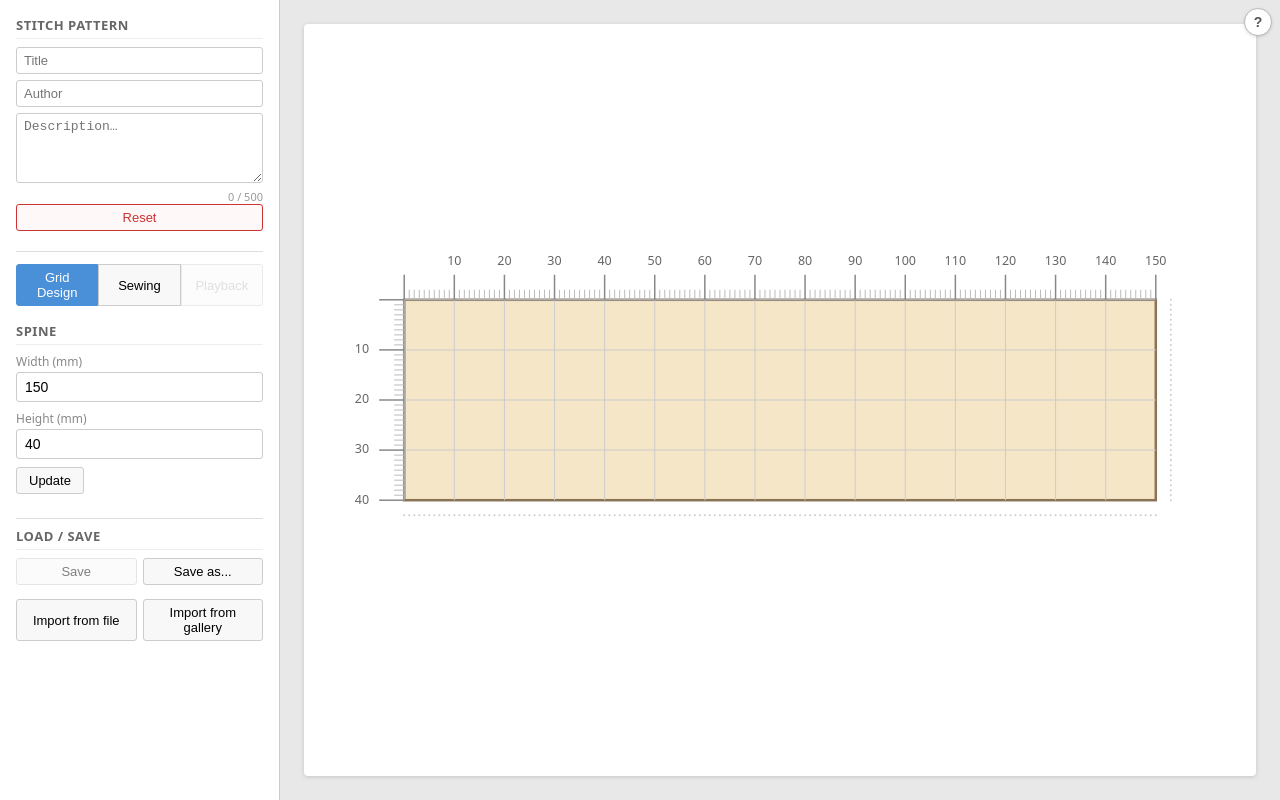
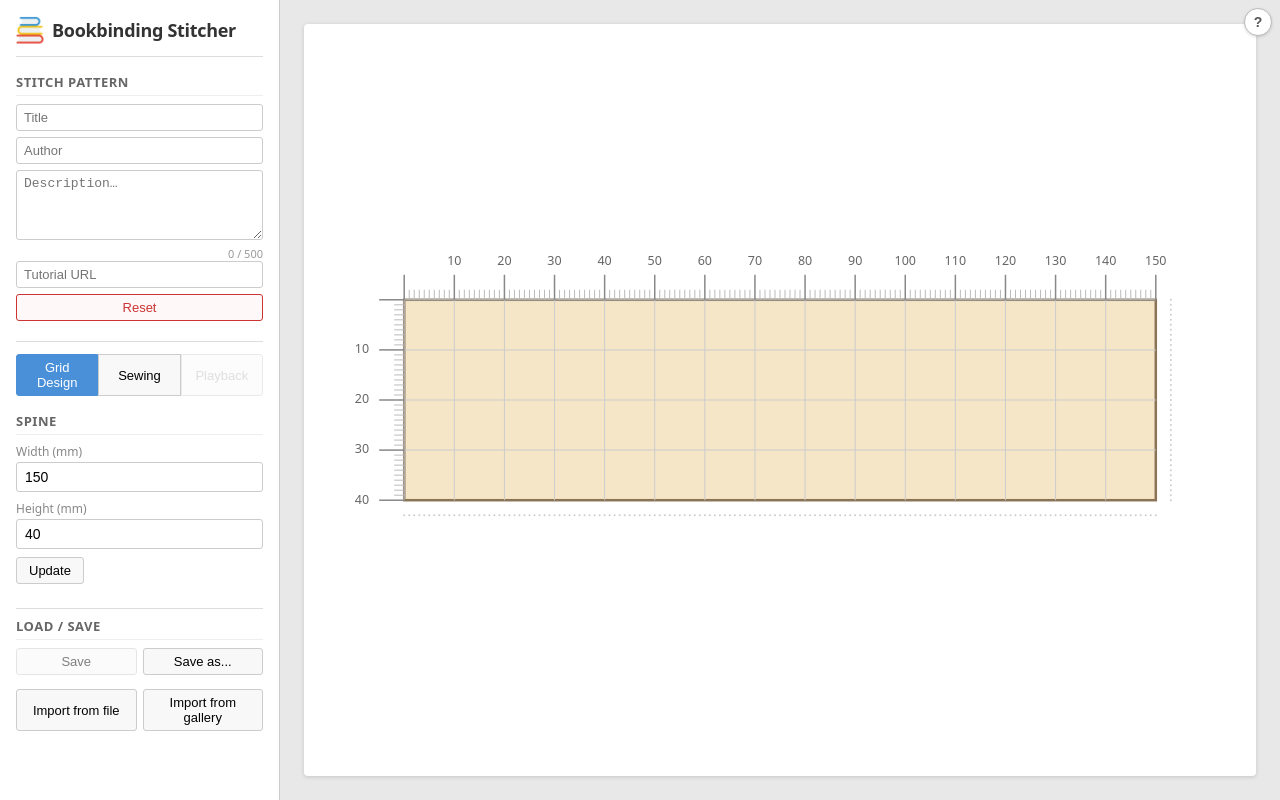
Before and after one commit to BastiTee/bookbinding-stitcher, a website built with Vite: page index.html in a window 1280 px wide. Built offline with nearby package versions, Linux system fonts and the light colour scheme.

Commit message:
Add title to app

```diff
--- a/examples/03-long-cross-stitch.json
+++ b/examples/03-long-cross-stitch.json
@@ -57,7 +57,7 @@
   },
   "metadata": {
     "title": "Long Cross Stitch",
-    "author": "Alison Russel",
+    "author": "Alison Russel Art",
     "tutorial": "https://www.youtube.com/watch?v=NYfOI7wBcvc",
     "description": "A nice looking criss-cross stitch for any number of signatures. For more signatures, you simply need to extend the pattern with more crosses."
   },
--- a/index.html
+++ b/index.html
@@ -4,6 +4,7 @@
     <meta charset="UTF-8" />
     <meta name="viewport" content="width=device-width, initial-scale=1.0" />
     <title>Bookbinding Stitcher</title>
+    <link rel="icon" href="%BASE_URL%favicon.png" type="image/png" />
   </head>
   <body>
     <div id="app"></div>
--- a/src/style.css
+++ b/src/style.css
@@ -30,6 +30,28 @@ body {
   border-right: 1px solid #ccc;
   padding: 16px;
   overflow-y: auto;
+}
+
+.app-header {
+  display: flex;
+  align-items: center;
+  gap: 8px;
+  margin-bottom: 16px;
+  padding-bottom: 12px;
+  border-bottom: 1px solid #ddd;
+}
+
+.app-header-icon {
+  width: 28px;
+  height: 28px;
+  flex-shrink: 0;
+}
+
+.app-header-title {
+  font-size: 18px;
+  font-weight: 700;
+  color: #333;
+  letter-spacing: -0.3px;
 }
 
 /* SVG Panel */
@@ -446,6 +468,21 @@ button.active {
   margin-top: 2px;
 }
 
+.metadata-tutorial-link {
+  display: block;
+  font-size: 12px;
+  color: #4a90d9;
+  margin-top: 2px;
+  margin-bottom: 6px;
+  text-overflow: ellipsis;
+  overflow: hidden;
+  white-space: nowrap;
+}
+
+.metadata-tutorial-link:hover {
+  text-decoration: underline;
+}
+
 /* Playback panel */
 .playback-panel {
   /* no extra margin needed; mode panels share the sidebar flow */
--- a/src/ui.ts
+++ b/src/ui.ts
@@ -43,6 +43,21 @@ export function buildUI(container: HTMLElement, model: GridModel) {
   let currentMode: Mode = "design";
   let currentFileHandle: FileSystemFileHandle | null = null;
   let currentFileName: string | null = null;
+
+  // ============================================================
+  // App header
+  // ============================================================
+  const appHeader = el("div", "app-header");
+  const appIcon = document.createElement("img");
+  appIcon.src = import.meta.env.BASE_URL + "favicon.png";
+  appIcon.alt = "Stitcher";
+  appIcon.className = "app-header-icon";
+  const appTitle = document.createElement("span");
+  appTitle.className = "app-header-title";
+  appTitle.textContent = "Bookbinding Stitcher";
+  appHeader.appendChild(appIcon);
+  appHeader.appendChild(appTitle);
+  sidebar.appendChild(appHeader);
 
   // ============================================================
   // Metadata panel
@@ -581,6 +596,7 @@ interface Metadata {
   title?: string;
   author?: string;
   description?: string;
+  tutorial?: string;
 }
 
 function buildMetadataPanel(sidebar: HTMLElement, onChange: () => void, onReset: () => void): {
@@ -623,6 +639,28 @@ function buildMetadataPanel(sidebar: HTMLElement, onChange: () => void, onReset:
     onChange();
   });
 
+  const tutorialInput = document.createElement("input");
+  tutorialInput.type = "text";
+  tutorialInput.maxLength = 500;
+  tutorialInput.placeholder = "Tutorial URL";
+  tutorialInput.className = "metadata-input";
+  panel.appendChild(tutorialInput);
+
+  const tutorialLink = document.createElement("a");
+  tutorialLink.className = "metadata-tutorial-link";
+  tutorialLink.textContent = "Open tutorial ↗";
+  tutorialLink.target = "_blank";
+  tutorialLink.rel = "noopener noreferrer";
+  tutorialLink.style.display = "none";
+  panel.appendChild(tutorialLink);
+
+  tutorialInput.addEventListener("input", () => {
+    const url = tutorialInput.value.trim();
+    tutorialLink.href = url;
+    tutorialLink.style.display = url ? "" : "none";
+    onChange();
+  });
+
   const resetBtn = document.createElement("button");
   resetBtn.textContent = "Reset";
   resetBtn.className = "reset-btn";
@@ -632,6 +670,8 @@ function buildMetadataPanel(sidebar: HTMLElement, onChange: () => void, onReset:
     authorInput.value = "";
     descTextarea.value = "";
     charCount.textContent = "0 / 500";
+    tutorialInput.value = "";
+    tutorialLink.style.display = "none";
     onReset();
   });
   panel.appendChild(resetBtn);
@@ -643,9 +683,11 @@ function buildMetadataPanel(sidebar: HTMLElement, onChange: () => void, onReset:
     const title = titleInput.value.trim();
     const author = authorInput.value.trim();
     const description = descTextarea.value.trim();
+    const tutorial = tutorialInput.value.trim();
     if (title) meta.title = title;
     if (author) meta.author = author;
     if (description) meta.description = description;
+    if (tutorial) meta.tutorial = tutorial;
     return meta;
   }
 
@@ -654,6 +696,9 @@ function buildMetadataPanel(sidebar: HTMLElement, onChange: () => void, onReset:
     authorInput.value = m.author ?? "";
     descTextarea.value = m.description ?? "";
     charCount.textContent = `${descTextarea.value.length} / 500`;
+    tutorialInput.value = m.tutorial ?? "";
+    tutorialLink.href = m.tutorial ?? "";
+    tutorialLink.style.display = m.tutorial ? "" : "none";
   }
 
   return { getMetadata, setMetadata };
```
Also changed, not shown: public/favicon.png (added).
